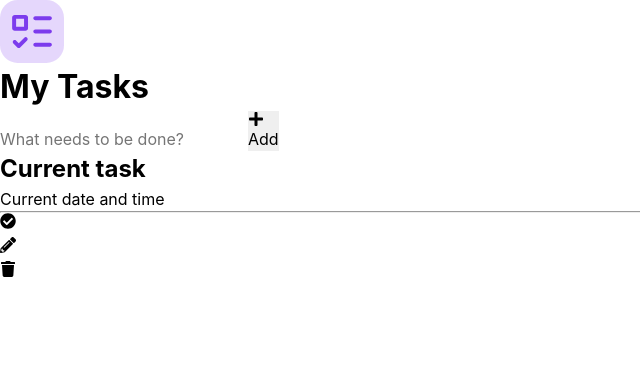
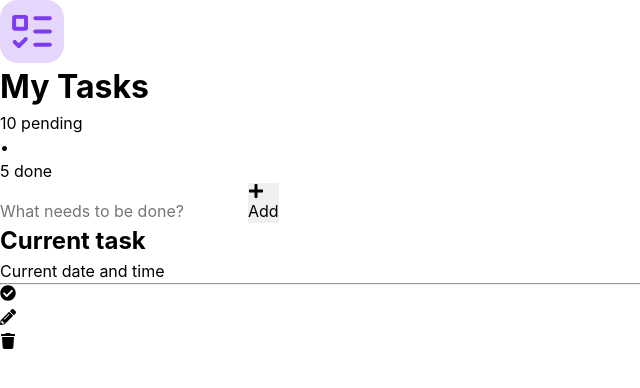
Before and after one commit to Fejiro001/to-do, a React (Create React App) app: page / in a window 1280 px wide. Shown: the top 388 px of the page, without its empty margins (0-640 px from the left). Built offline with nearby package versions, Linux system fonts and the light colour scheme.

Commit message:
Added task count

```diff
--- a/src/components/Header.js
+++ b/src/components/Header.js
@@ -4,8 +4,17 @@ function Header() {
   return (
     <header>
       <div className="logo">
-        <img className="logo-image" src={logo} alt="My Tasks application logo" />
+        <img
+          className="logo-image"
+          src={logo}
+          alt="My Tasks application logo"
+        />
         <h1 className="app-title">My Tasks</h1>
+        <div className="task-count">
+          <p>10 pending</p>
+          <span>•</span>
+          <p>5 done</p>
+        </div>
       </div>
     </header>
   );
```
